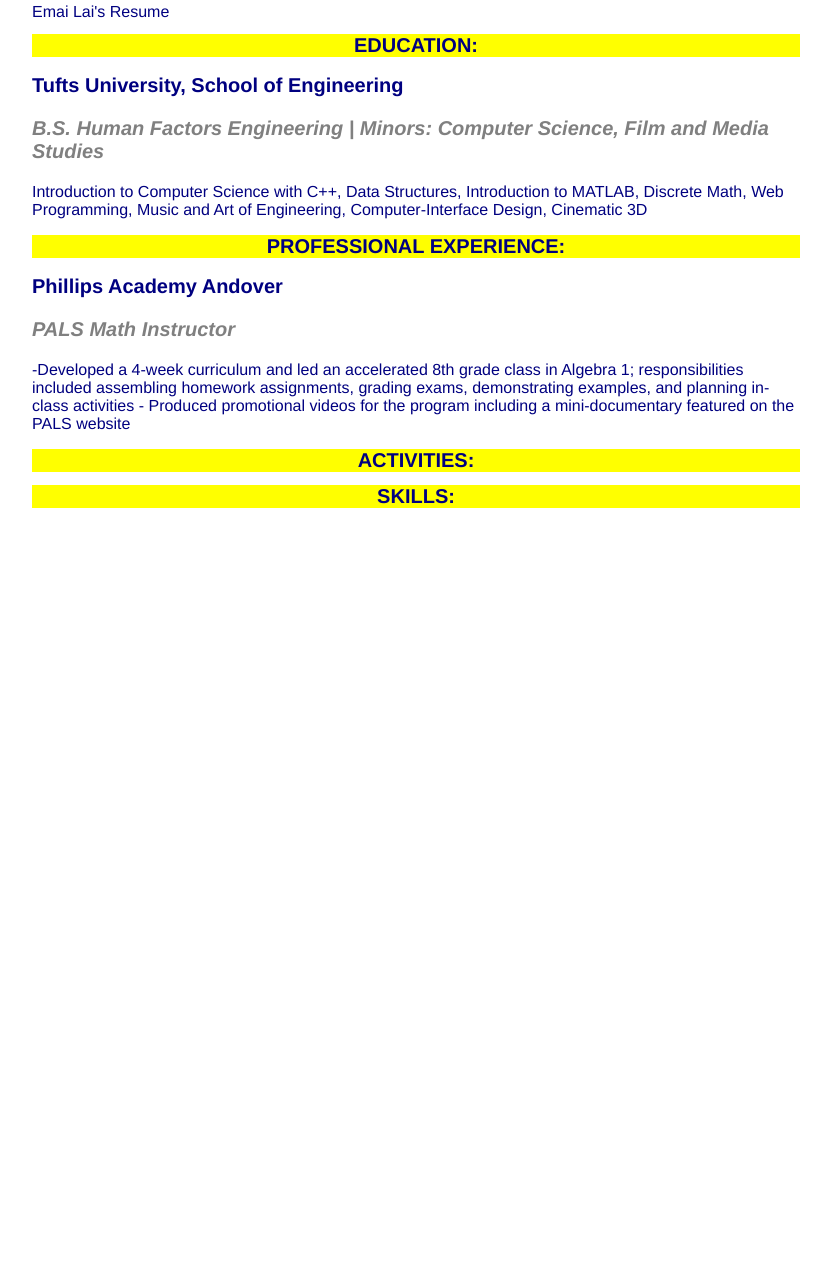
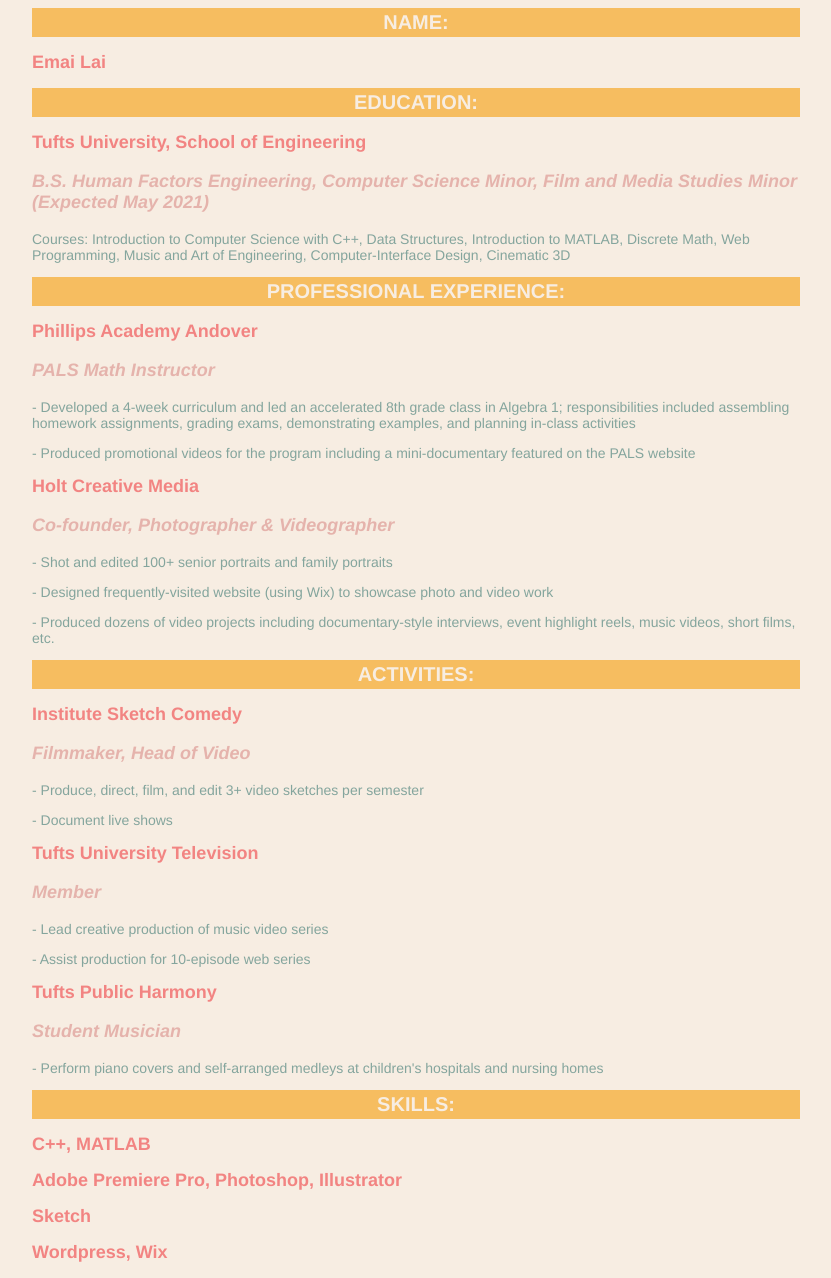
Before and after one commit to emai-lai/emai-lai.github.io, a plain HTML site: page resume.html in a window 1280 px wide. Shown: the part 5-1283 px from the top of the page, without its empty margins (224-1055 px from the left). Before the commit the page ends 800 px from the top, so only its background shows below. Drawn offline with Linux system fonts and the light colour scheme.

Commit message:
commit with styled resume and index test

```diff
--- a/resume.css
+++ b/resume.css
@@ -1,37 +1,40 @@
 
 body {
     font-family: "Helvetica";
-    background-color: White;
-    color: navy;
-    font-size: 16px;
+    background-color: #f7ede2; /* off-white */
+
     margin-left: 20%;
     margin-right: 20%;
 }
 
 
-
 h1, h2, h3 {
-
+    font-size: 18px;
+    text-align: left;
 }
 
 /* title of section */
 h1 {
 	text-align: center;
-	background-color: yellow;
+    color: #f7ede2; /* off-white */
+	background-color: #f6bd60; /* yellow-orange */
 	font-size: 20px;
+    padding-top: 3px;
+    padding-bottom: 3px;
 }
 
 /* employer or group name */
 h2 {
-
-    font-size: 20px;
-    text-align: left;
+    color: #f28482; /* dark pink */
 }
 
 /* my position name */
 h3 {
-	color: grey;
-    font-size: 20px;
-    text-align: left;
+	color: #e5b3ac; /* light pink */
     font-style: italic;
 }
+
+p {
+    color: #84a59d; /* teal */
+    font-size: 14px;
+}
--- a/resume.html
+++ b/resume.html
@@ -2,42 +2,65 @@
 <html>
 
 <head>
-	<title>Emai's Resume!</title>
+	<title>Emai's Resume</title>
 	<link href="resume.css" rel="stylesheet" />
 
 </head>
 
 
 <body>
-	<h>Emai Lai's Resume</h>
+
+	<h1>NAME:</h1>
+	<h2>Emai Lai</h2>
 
 	<h1>EDUCATION:</h1>
 	<h2>Tufts University, School of Engineering</h2>
-	<h3>B.S. Human Factors Engineering |
-	Minors: Computer Science, Film and Media Studies</h3>
+	<h3>B.S. Human Factors Engineering, Computer Science Minor, Film and Media Studies Minor (Expected May 2021)</h3>
 
-	<p>Introduction to Computer Science with C++, Data Structures, Introduction to MATLAB, Discrete Math, Web Programming, Music and Art of Engineering, Computer-Interface Design, Cinematic 3D</p>
+	<p>Courses: Introduction to Computer Science with C++, Data Structures, Introduction to MATLAB, Discrete Math, Web Programming, Music and Art of Engineering, Computer-Interface Design, Cinematic 3D</p>
 
 
 	<h1>PROFESSIONAL EXPERIENCE:</h1>
 
 	<h2>Phillips Academy Andover</h2>
 	<h3>PALS Math Instructor</h3>
-	<p>-Developed a 4-week curriculum and led an accelerated 8th grade class in Algebra 1; responsibilities included assembling homework assignments, grading exams, demonstrating examples, and planning in-class activities
-	- Produced promotional videos for the program including a mini-documentary featured on the PALS website
+	<p>- Developed a 4-week curriculum and led an accelerated 8th grade class in Algebra 1; responsibilities included assembling homework assignments, grading exams, demonstrating examples, and planning in-class activities</p>
+	<p>- Produced promotional videos for the program including a mini-documentary featured on the PALS website</p>
+
+
+	<h2>Holt Creative Media</h2>
+	<h3>Co-founder, Photographer & Videographer</h3>
+	<p>- Shot and edited 100+ senior portraits and family portraits</p>
+	<p>- Designed frequently-visited website (using Wix) to showcase photo and video work</p>
+	<p>- Produced dozens of video projects including documentary-style interviews, event highlight reels, music videos, short films, etc.
 	</p>
-
 
 
 
 
 	<h1>ACTIVITIES:</h1>
 
-	<h1>SKILLS:</h1>
+	<h2>Institute Sketch Comedy</h2>
+	<h3>Filmmaker, Head of Video</h3>
+	<p>- Produce, direct, film, and edit 3+ video sketches per semester</p>
+	<p>- Document live shows</p>
+
+	<h2>Tufts University Television</h2>
+	<h3>Member</h3>
+	<p>- Lead creative production of music video series</p>
+	<p>- Assist production for 10-episode web series</p>
+
+	<h2>Tufts Public Harmony</h2>
+	<h3>Student Musician</h3>
+	<p>- Perform piano covers and self-arranged medleys at children's hospitals and nursing homes</p>
 
 
 
-
+	<h1>SKILLS:</h1>
+	<h2>C++, MATLAB</h2>
+	<h2>Adobe Premiere Pro, Photoshop, Illustrator</h2>
+	<h2>Sketch</h2>
+	<h2>Wordpress, Wix</h2>
 
 
 
```
Also changed, not shown: index.html (+7 -0 lines), myphoto.JPG (added).
